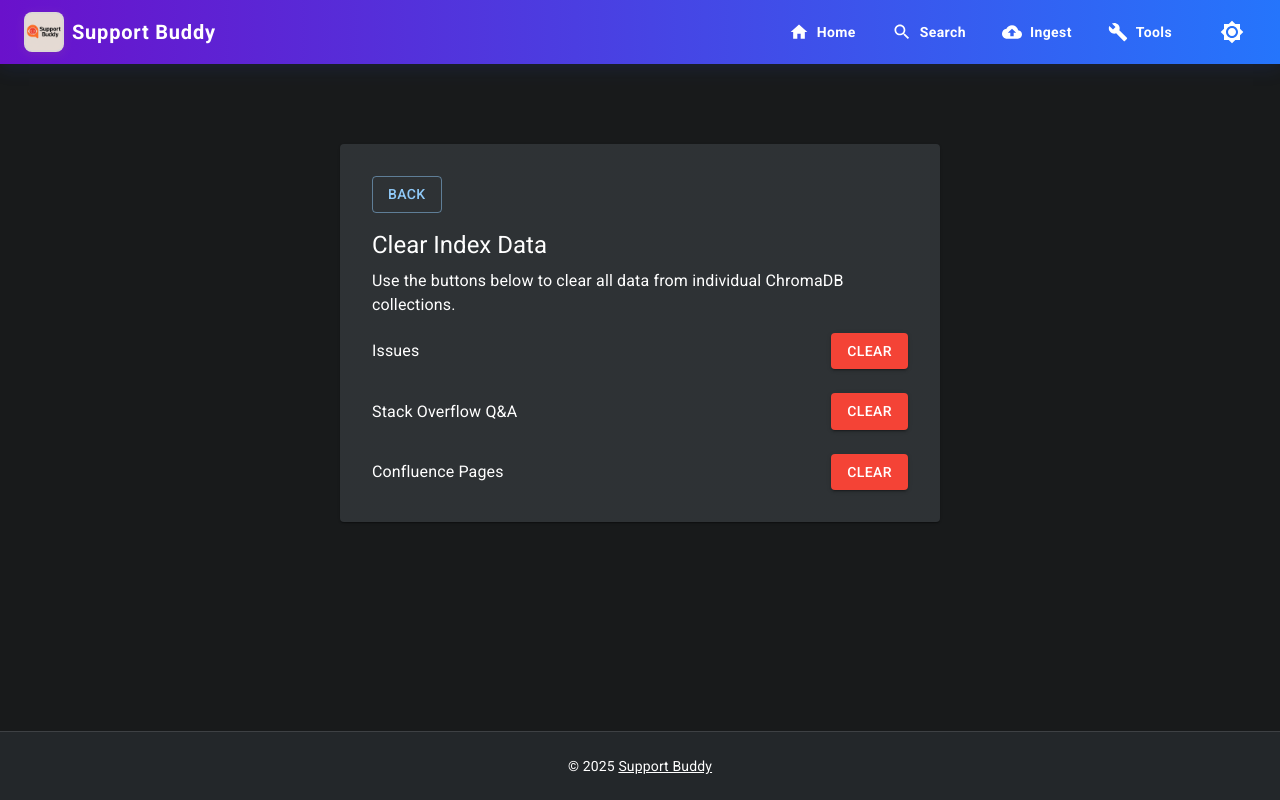
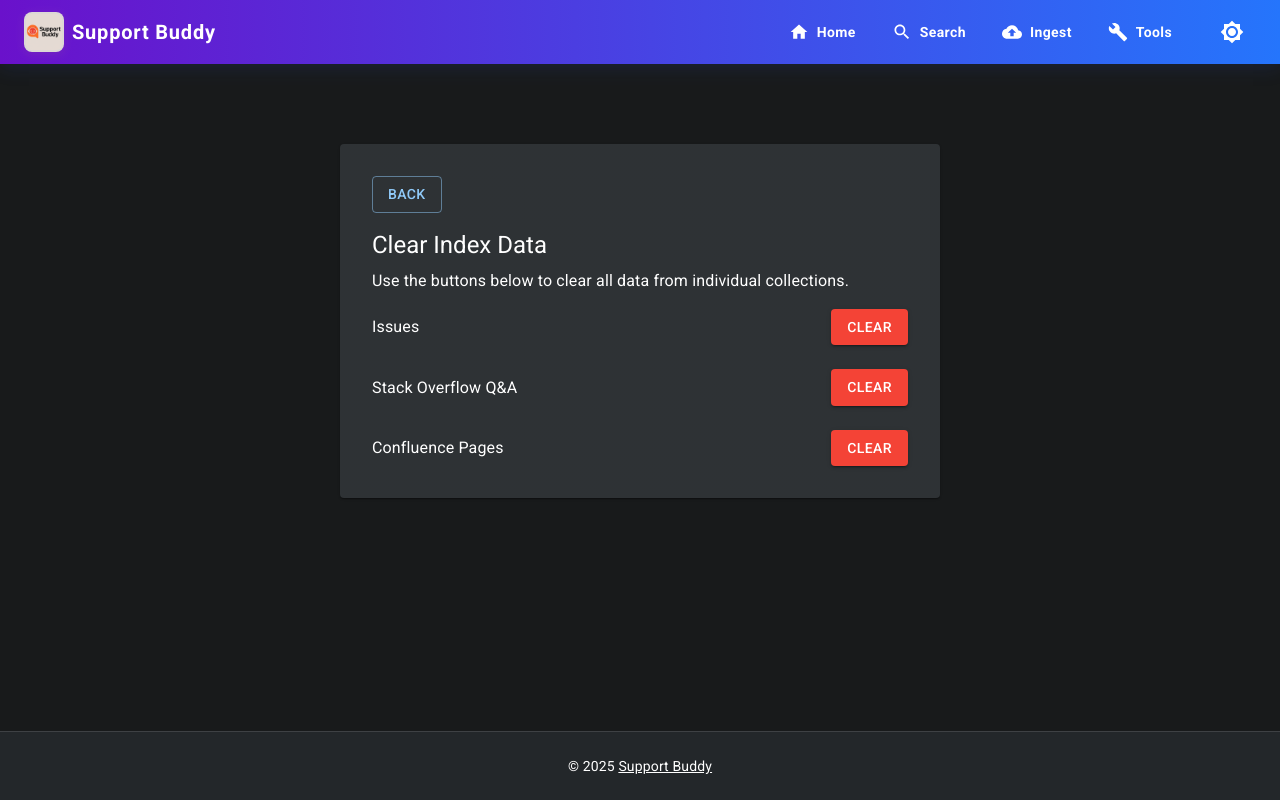
Before and after one commit to rsrini7/Smart-Support-Buddy, a React (Create React App) app in the folder frontend/: page /clear-chroma in a window 1280 px wide. Built offline with nearby package versions, Linux system fonts and the light colour scheme; no server answers.

Commit message:
docs: update references to ChromaDB collections to be more generic
Update error messages, UI text, and README to use "collections" or "Index Data" instead of "ChromaDB collections" to reflect support for multiple vector database backends

```diff
--- a/frontend/src/pages/AdminChromaPage.js
+++ b/frontend/src/pages/AdminChromaPage.js
@@ -36,7 +36,7 @@ const AdminChromaPage = () => {
         setLoading(true);
         setError('');
         const res = await fetch(API_URL);
-        if (!res.ok) throw new Error('Failed to fetch ChromaDB collections');
+        if (!res.ok) throw new Error('Failed to fetch collections');
         const data = await res.json();
         let safeCollections = [];
         if (data && Array.isArray(data.collections)) {
--- a/frontend/src/pages/ClearChromaPage.js
+++ b/frontend/src/pages/ClearChromaPage.js
@@ -45,7 +45,7 @@ const ClearChromaPage = () => {
           Clear Index Data
         </Typography>
         <Typography variant="body1" sx={{ mb: 2 }}>
-          Use the buttons below to clear all data from individual ChromaDB collections.
+          Use the buttons below to clear all data from individual collections.
         </Typography>
         <Grid container spacing={3}>
           {COLLECTIONS.map((collection) => (
```
Also changed, not shown: 1 other file (tests, documents, lock files or other folders).
